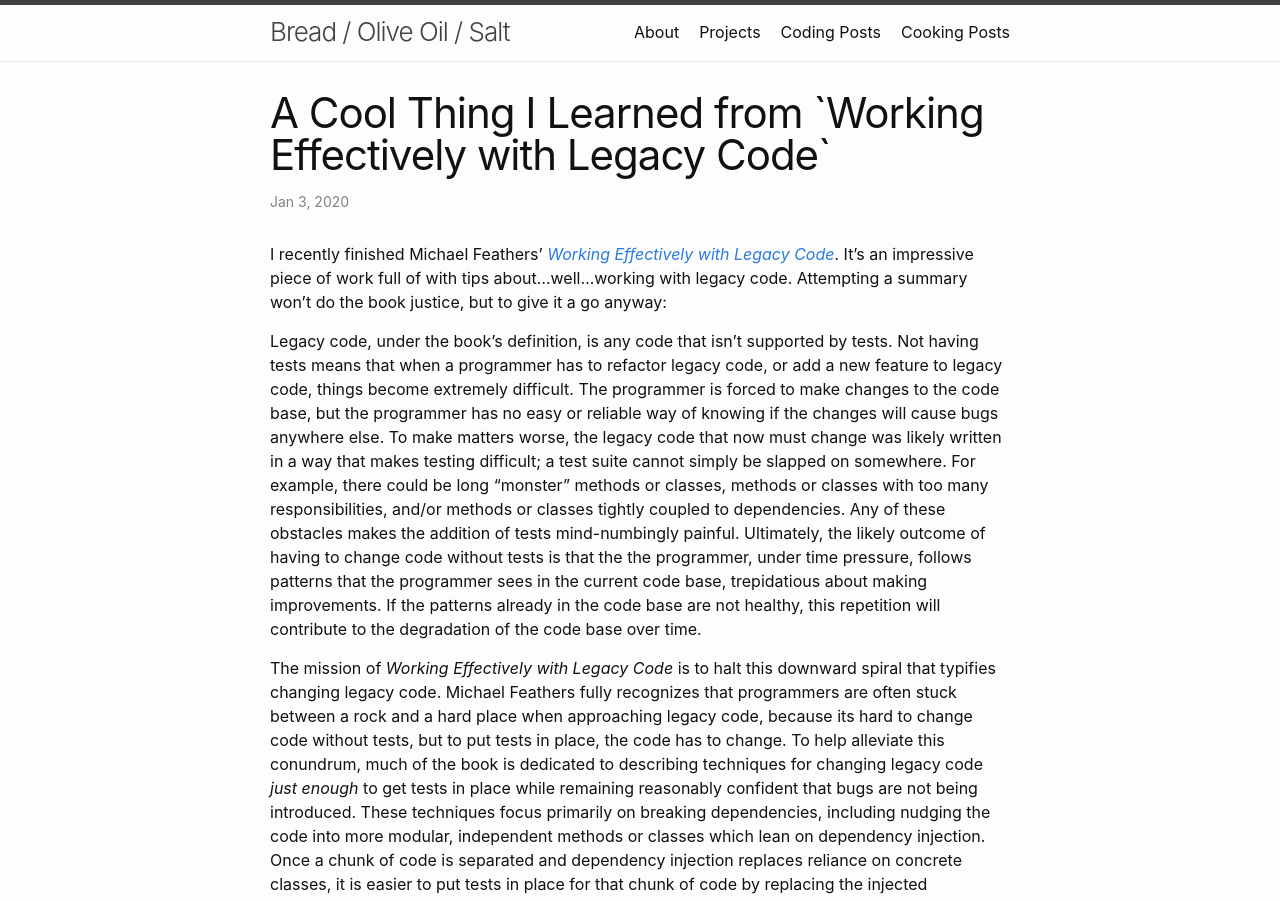
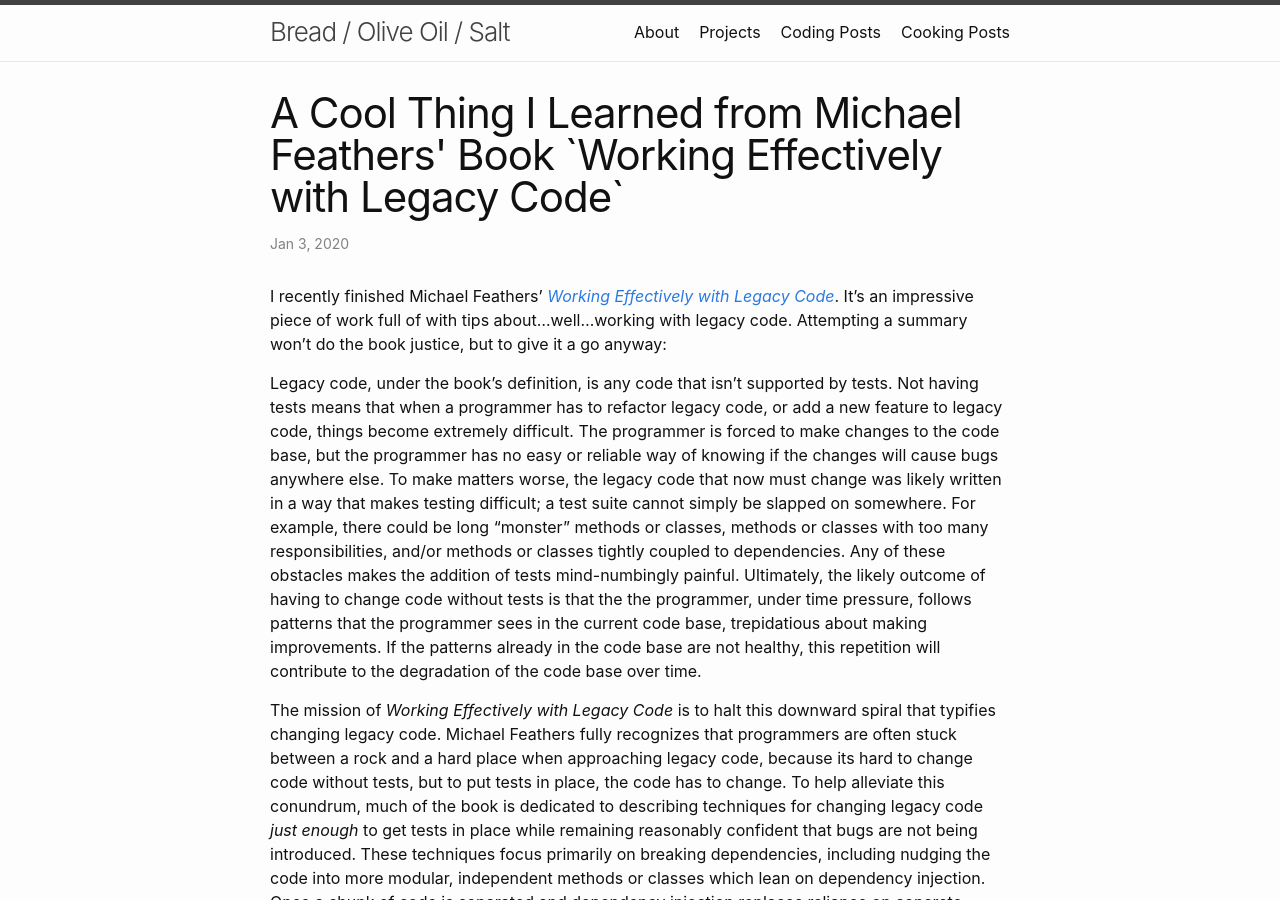
Before and after one commit to breadoliveoilsalt/breadoliveoilsalt.github.io, a Jekyll site: the page built from _posts/2020-01-03-legacy-code.markdown, in a window 1280 px wide and 900 px high. Built offline with Jekyll 4.4.1, drawn with Linux system fonts in a browser that asks for light colours.

Commit message:
Update title to legacy code post

```diff
--- a/_posts/2020-01-03-legacy-code.markdown
+++ b/_posts/2020-01-03-legacy-code.markdown
@@ -1,6 +1,6 @@
 ---
 layout: post
-title: "A Cool Thing I Learned from `Working Effectively with Legacy Code`"
+title: "A Cool Thing I Learned from Michael Feathers' Book `Working Effectively with Legacy Code`"
 date:   2020-01-03 12:00:00 -0400
 categories: coding
 ---
```
